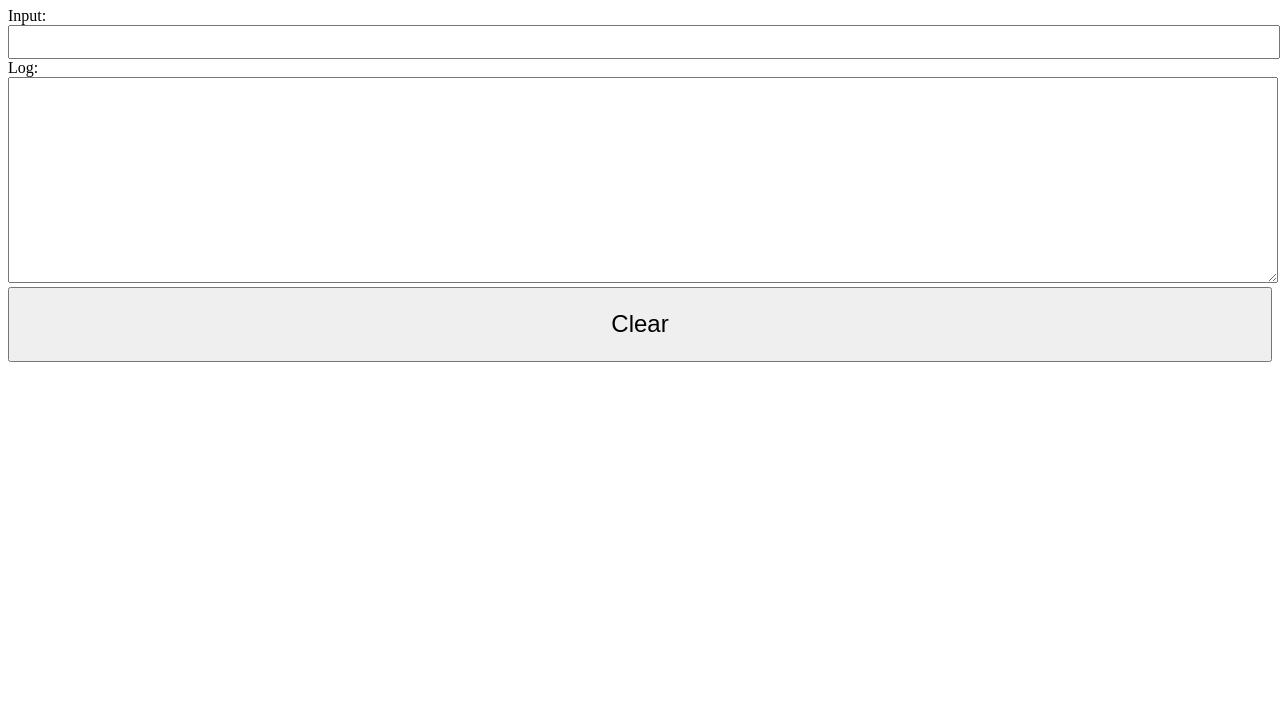
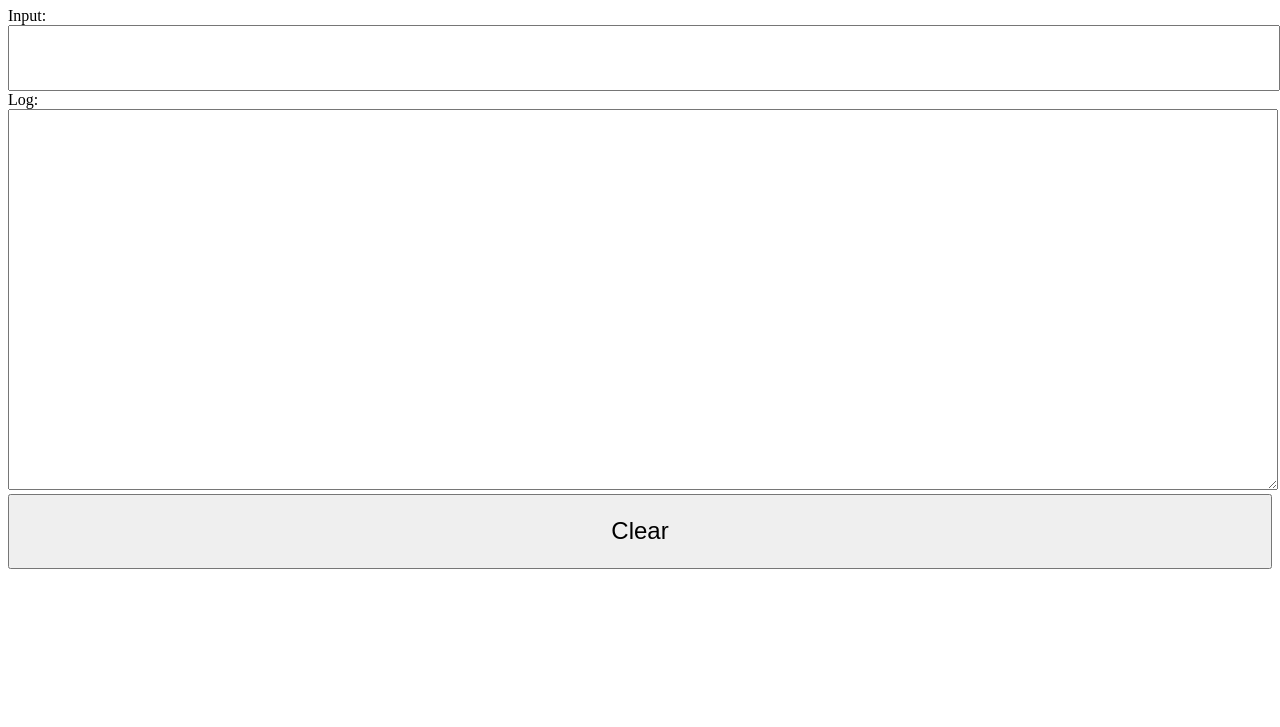
Before and after one commit to gabsouki/BarcodeDebugger, a plain HTML site: page index.html in a window 1280 px wide. Shown: the part 73-800 px from the top of the page. Drawn offline with Linux system fonts and the light colour scheme.

Commit message:
Changed input and textbox size

```diff
--- a/index.html
+++ b/index.html
@@ -13,11 +13,12 @@
         }
         textarea {
             width:100%;
-            height:200px;
+            height:375px;
         }
         input {
-            font-size:150%;
+            font-size:200%;
             width:100%;
+            height:60px;
         }
     </style>
 </head>
```
